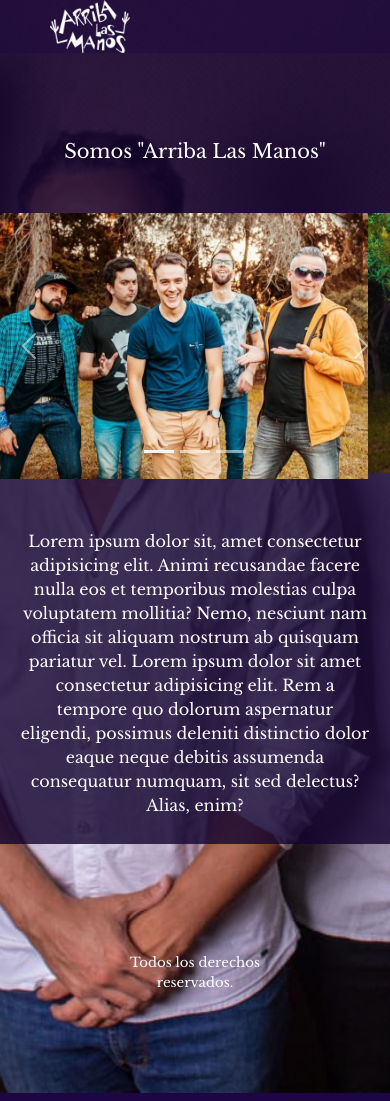
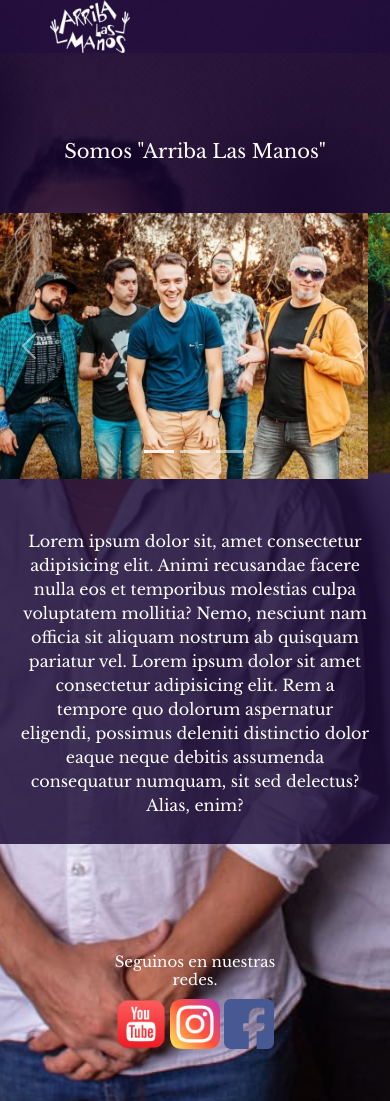
Before and after one commit to juannnchi/proyecto-arribalasmanos, a plain HTML site: page index.html in a window 390 px wide. Shown: the top 1101 px of the page. Drawn offline with nearby package versions, Linux system fonts and the light colour scheme; some icons are missing.

Commit message:
cambiado el footer del index

```diff
--- a/css/style.css
+++ b/css/style.css
@@ -241,6 +241,29 @@ cursor: pointer;
     height: 70px;
 }
 
+.footer__redes {
+    margin: 0%
+}
+
+.footer__texto{
+   margin-bottom: 10px;
+   font-size: 15px;
+}
+
+.footer__div {
+    max-width: 800px;
+    min-width: 300px;
+}
+
+footer {
+    display: flex;
+    flex-direction: row;
+    justify-content: center;
+    gap: 250px;
+}
+
+
+
 /* media querys */
 
 @media screen and (max-width:1023px) {
@@ -317,9 +340,18 @@ cursor: pointer;
     }
 
 
-    footer p{
-        width: 100%;
-        text-align: center;
+    footer{
+       flex-direction: column;
+       margin-top: 100px;
+       gap: 70px;
+    }
+
+    .footer__div{
+        min-width: 0;
+    }
+
+    .footer__ico{
+        display: none;
     }
 
     .contacto {
--- a/index.html
+++ b/index.html
@@ -68,7 +68,17 @@
         </div>
     </main>
     <footer class="footer">
-        <p>Todos los derechos reservados.</p>
+      <div class="footer__ico">
+        <img src="./imagenes/arribalasmanosblanco.ico" alt="" width="100px">
+      </div>
+      <div class="footer__div">
+        <h5 class="footer__texto">Seguinos en nuestras redes.</h5>
+        <div class="footer__redes">
+          <img src="./imagenes/Youtube.png" alt="youtube" width="50px">
+          <img src="./imagenes/instagram.png" alt="instagram" width="50px">
+          <img src="./imagenes/facebook.png" alt="facebook" width="50px">
+        </div>
+      </div>
     </footer>
     <script src="https://cdn.jsdelivr.net/npm/bootstrap@5.1.3/dist/js/bootstrap.bundle.min.js" integrity="sha384-ka7Sk0Gln4gmtz2MlQnikT1wXgYsOg+OMhuP+IlRH9sENBO0LRn5q+8nbTov4+1p" crossorigin="anonymous"></script>
 </body>
```
Also changed, not shown: imagenes/Youtube.png (added).
